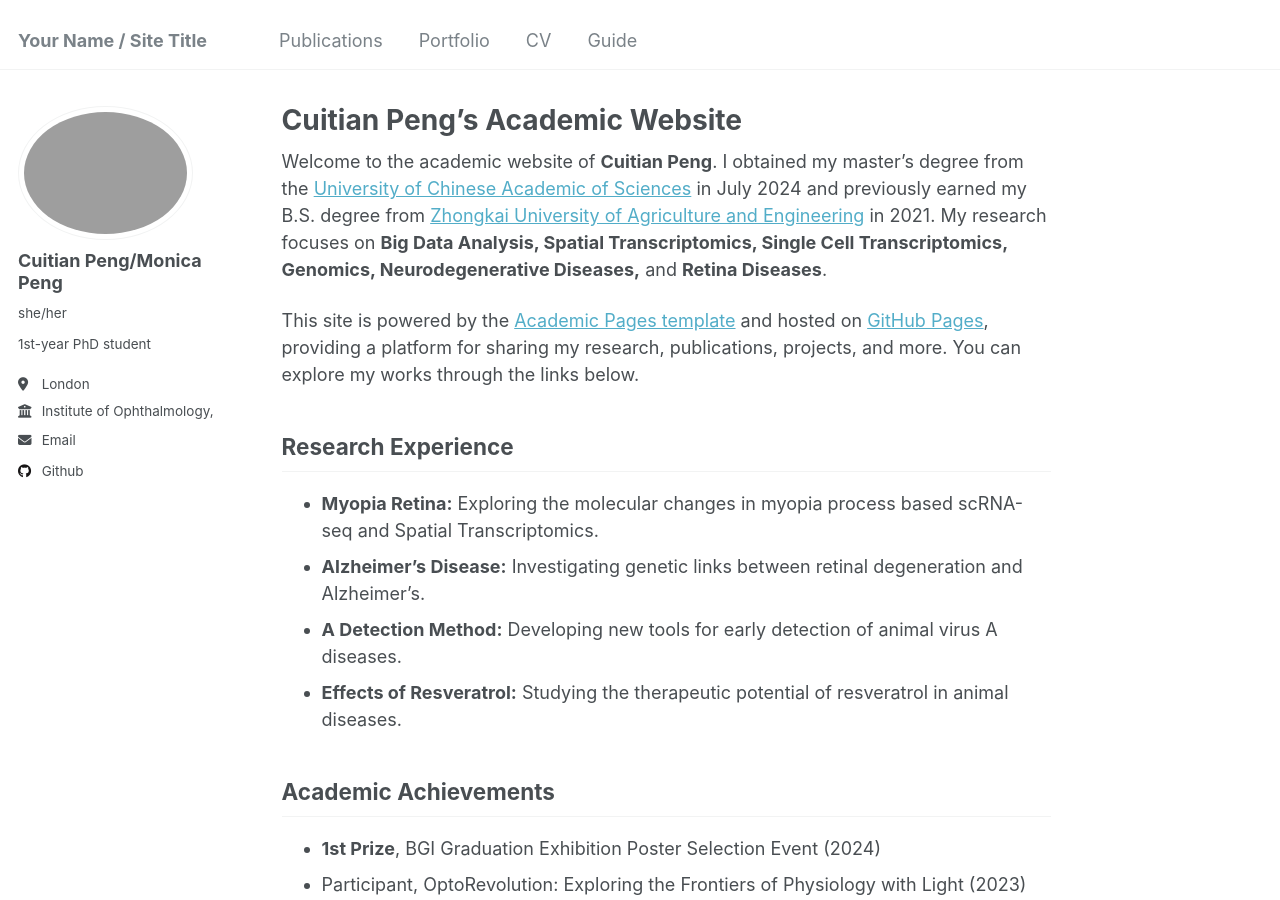
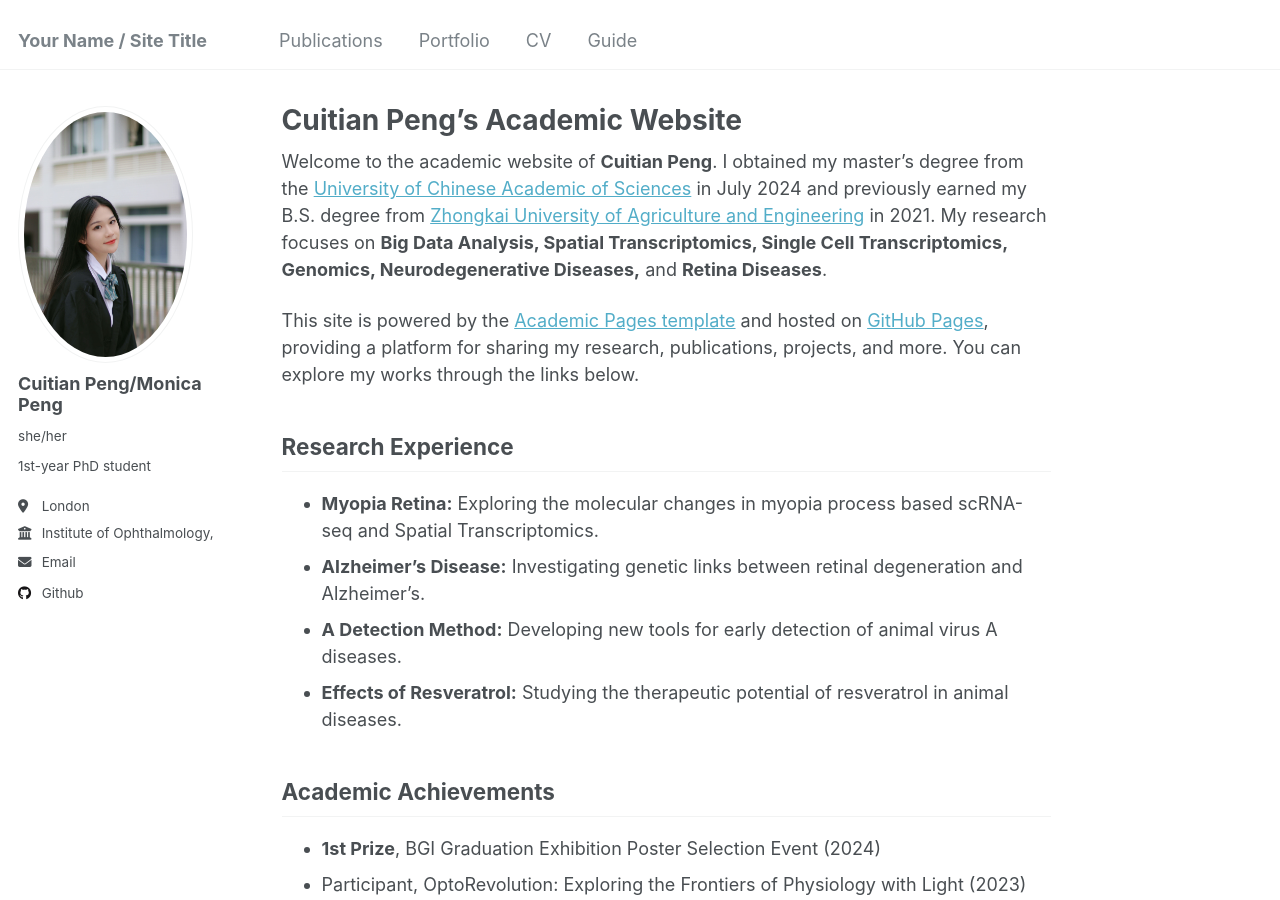
Before and after one commit to Monica0807/Monica24.ucl, a Jekyll site: the page built from _pages/about.md, in a window 1280 px wide and 900 px high. Built offline with Jekyll 4.4.1, drawn with Linux system fonts in a browser that asks for light colours.

Commit message:
Update _config.yml

```diff
--- a/_config.yml
+++ b/_config.yml
@@ -21,7 +21,7 @@ repository               : "academicpages/academicpages.github.io"
 #               Additional customization can be done by editing /_includes/author-profile.html
 author:
   # Biographic information
-  avatar           : "monicasprofile.png"
+  avatar           : "cuitianpeng.jpg"
   name             : "Cuitian Peng/Monica Peng"
   pronouns         : "she/her"
   bio              : "1st-year PhD student "
```
